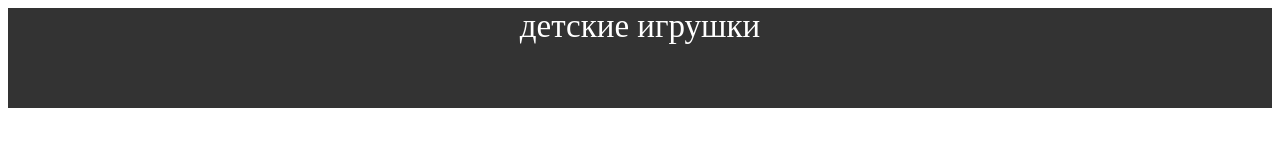
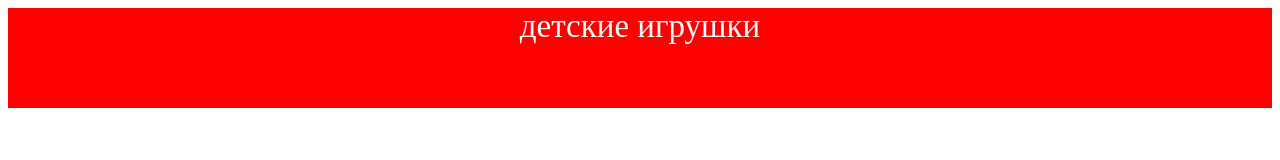
Before and after one commit to faleekynan/search.github.io, a plain HTML site: page index.html in a window 1280 px wide. Drawn offline with Linux system fonts and the light colour scheme.

Commit message:
Update index.html

```diff
--- a/index.html
+++ b/index.html
@@ -4,7 +4,7 @@
   #header{
     width: 100%;
     height: 100px;
-    background-color: #333333;
+    background-color: #ff0000 ;
     text-align: center;
         font-size: 33px;
     color: #FFFFFF;
```
